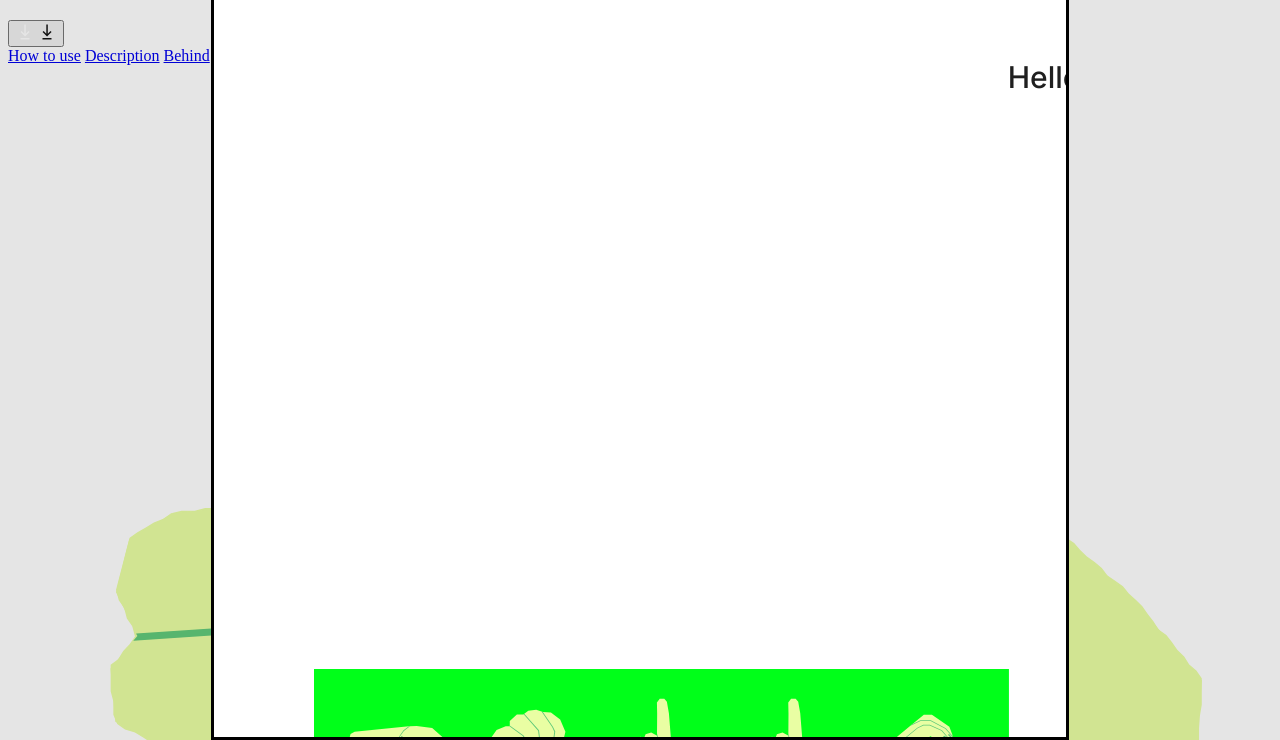
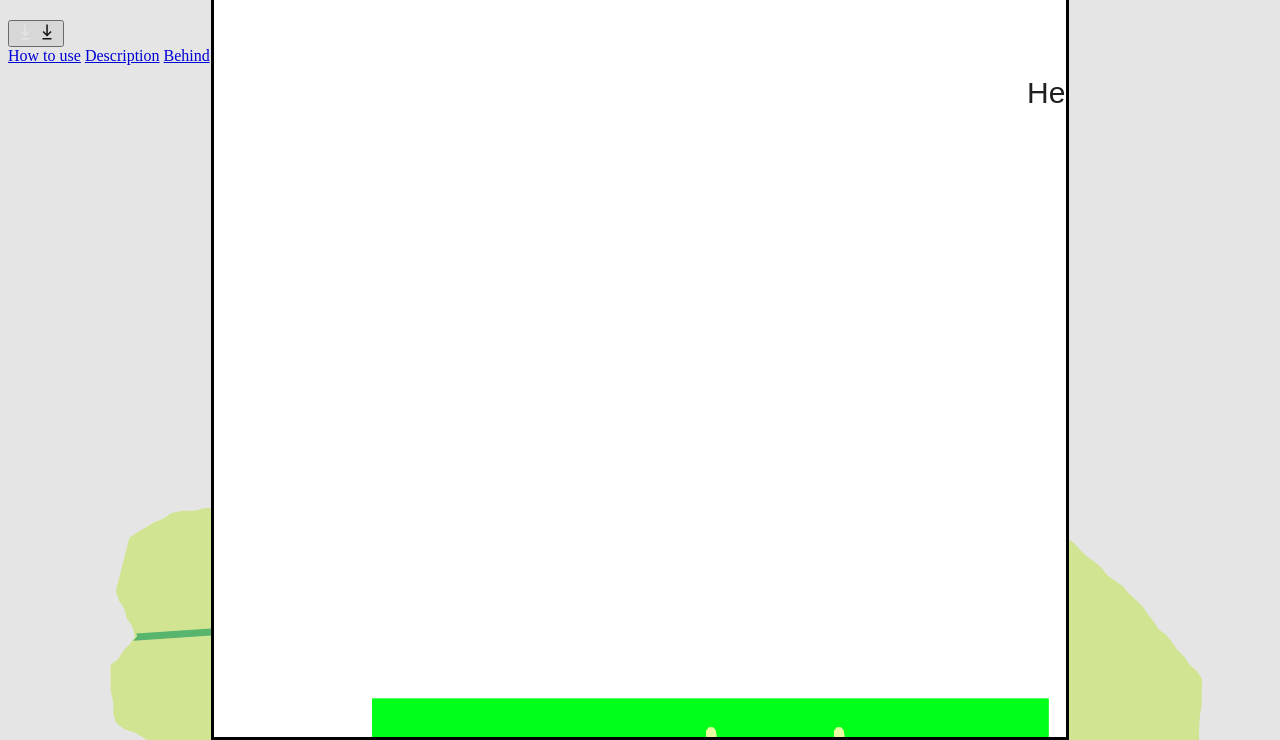
Before and after one commit to torytony24/finglyph, a website with bundled scripts: page main_page.html in a window 1280 px wide. Both pictures are taken after a click on the button "Preview postcard". Shown: the part 60-800 px from the top of the page. Built offline with nearby package versions, Linux system fonts and the light colour scheme.

Commit message:
postcard update

```diff
--- a/js/postcard-preview.js
+++ b/js/postcard-preview.js
@@ -6,22 +6,31 @@ const postcardContext = postcardCanvas.getContext('2d');
 const signImageCache = new Map();
 let renderVersion = 0;
 
-const CARD_HEIGHT = 160;
+const CARD_HEIGHT = 155.83;
 const CARD_MAX_WIDTH = 1600;
-const TEXT_GAP = 60;
 const CAPTION_FONT_SIZE = 30;
-const MULTI_WORD_LEFT_MARGIN = 84;
+const WORD_GAP = 24;
+const MULTI_WORD_LEFT_MARGIN = 142;
 const MULTI_WORD_ROW_GAP = 40;
-const TWO_WORD_BOTTOM_MARGIN = 130;
-const MULTI_WORD_TEXT_TOP = 105;
+const TWO_WORD_BOTTOM_MARGIN = 109;
+const MULTI_WORD_TEXT_TOP = 121;
+const SINGLE_WORD_CARD_TOP = 522;
+const SINGLE_WORD_CAPTION_TOP = 1069;
+const TALL_CARD_TOP = 121;
+const TALL_CARD_TEXT_GAP = 12;
+const TALL_CAPTION_BOTTOM = 98;
 const TALL_WORDS_PER_LINE = 8;
 const TALL_LINE_HEIGHT = CAPTION_FONT_SIZE * 2;
 
 function getTallLayout(wordCount) {
     const cardGroupHeight = wordCount * CARD_HEIGHT + (wordCount - 1) * MULTI_WORD_ROW_GAP;
-    const captionY = MULTI_WORD_LEFT_MARGIN + cardGroupHeight + CARD_HEIGHT;
+    const cardsBottom = TALL_CARD_TOP + cardGroupHeight;
     const lineCount = Math.ceil(wordCount / TALL_WORDS_PER_LINE);
-    const height = captionY + CAPTION_FONT_SIZE + (lineCount - 1) * TALL_LINE_HEIGHT + MULTI_WORD_TEXT_TOP;
+    const captionHeight = CAPTION_FONT_SIZE + (lineCount - 1) * TALL_LINE_HEIGHT;
+    const baseCaptionY = 1200 - TALL_CAPTION_BOTTOM - captionHeight;
+    const needsExtendedCanvas = cardsBottom + captionHeight + TALL_CAPTION_BOTTOM > 1200;
+    const captionY = needsExtendedCanvas ? cardsBottom + TALL_CARD_TEXT_GAP : baseCaptionY;
+    const height = Math.ceil(Math.max(1200, captionY + captionHeight + TALL_CAPTION_BOTTOM));
     return { captionY, height };
 }
 
@@ -84,7 +93,7 @@ function drawWordCard(word, { x, y, maxWidth, images = null }) {
                 postcardContext.fillStyle = '#e9fea3';
                 postcardContext.fillRect(glyphX, glyphY, displayGlyphSize, displayGlyphSize);
                 postcardContext.fillStyle = '#2c6239';
-                postcardContext.font = `500 ${displayGlyphSize * 0.38}px Inter, Arial, sans-serif`;
+                postcardContext.font = `150 ${displayGlyphSize * 0.38}px Raleway, Arial, sans-serif`;
                 postcardContext.textAlign = 'center';
                 postcardContext.textBaseline = 'middle';
                 postcardContext.fillText(letters[index].toUpperCase(), glyphX + displayGlyphSize / 2, glyphY + displayGlyphSize / 2);
@@ -94,30 +103,43 @@ function drawWordCard(word, { x, y, maxWidth, images = null }) {
 
 }
 
-function drawCaption(words, y, separator = ' ') {
-    const title = words.map(word => word.charAt(0).toUpperCase() + word.slice(1).toLowerCase()).join(separator);
+function drawWordLine(words, y, { align = 'center', x = postcardCanvas.width / 2, maxWidth = CARD_MAX_WIDTH } = {}) {
+    const titles = words.map(word => word.charAt(0).toUpperCase() + word.slice(1).toLowerCase());
     postcardContext.fillStyle = '#1f1f1f';
-    postcardContext.font = `500 ${CAPTION_FONT_SIZE}px Inter, Arial, Helvetica, sans-serif`;
-    postcardContext.textAlign = 'center';
+    postcardContext.font = `100 ${CAPTION_FONT_SIZE}px Raleway, Arial, Helvetica, sans-serif`;
+    postcardContext.textAlign = 'left';
     postcardContext.textBaseline = 'top';
-    postcardContext.fillText(title, postcardCanvas.width / 2, y, CARD_MAX_WIDTH);
+    const wordWidths = titles.map(title => postcardContext.measureText(title).width);
+    const totalTextWidth = wordWidths.reduce((sum, width) => sum + width, 0);
+    const gapsWidth = WORD_GAP * Math.max(0, titles.length - 1);
+    const textScale = Math.min(1, Math.max(0, maxWidth - gapsWidth) / totalTextWidth);
+    const lineWidth = totalTextWidth * textScale + gapsWidth;
+    let wordX = align === 'center' ? x - lineWidth / 2 : x;
+
+    titles.forEach((title, index) => {
+        postcardContext.fillText(title, wordX, y, wordWidths[index] * textScale);
+        wordX += wordWidths[index] * textScale + WORD_GAP;
+    });
+}
+
+function drawCaption(words, y) {
+    drawWordLine(words, y);
+    const title = words.map(word => word.charAt(0).toUpperCase() + word.slice(1).toLowerCase()).join(' ');
     postcardCanvas.setAttribute('aria-label', `${title} postcard preview`);
 }
 
 function drawTallCaption(words, y) {
     const titles = words.map(word => word.charAt(0).toUpperCase() + word.slice(1).toLowerCase());
-    postcardContext.fillStyle = '#1f1f1f';
-    postcardContext.font = `500 ${CAPTION_FONT_SIZE}px Inter, Arial, Helvetica, sans-serif`;
-    postcardContext.textAlign = 'left';
-    postcardContext.textBaseline = 'top';
 
     for (let index = 0; index < titles.length; index += TALL_WORDS_PER_LINE) {
-        const line = titles.slice(index, index + TALL_WORDS_PER_LINE).join('      ');
-        postcardContext.fillText(
-            line,
-            MULTI_WORD_LEFT_MARGIN,
+        drawWordLine(
+            words.slice(index, index + TALL_WORDS_PER_LINE),
             y + (index / TALL_WORDS_PER_LINE) * TALL_LINE_HEIGHT,
-            postcardCanvas.width - MULTI_WORD_LEFT_MARGIN * 2,
+            {
+                align: 'left',
+                x: MULTI_WORD_LEFT_MARGIN,
+                maxWidth: postcardCanvas.width - MULTI_WORD_LEFT_MARGIN * 2,
+            },
         );
     }
 
@@ -129,18 +151,14 @@ function drawPostcardContent(words, imageGroups = null) {
     drawBlankPostcard();
 
     if (words.length === 1) {
-        const cardY = (postcardCanvas.height - CARD_HEIGHT) / 2;
         drawWordCard(words[0], {
-            x: 'center', y: cardY, maxWidth: CARD_MAX_WIDTH, images: imageGroups?.[0],
+            x: 'center', y: SINGLE_WORD_CARD_TOP, maxWidth: CARD_MAX_WIDTH, images: imageGroups?.[0],
         });
-        drawCaption(words, cardY + CARD_HEIGHT + TEXT_GAP);
-    } else if (words.length >= 2 && words.length <= 4) {
+        drawCaption(words, SINGLE_WORD_CAPTION_TOP);
+    } else if (words.length >= 2 && words.length <= 3) {
         const maxWidth = postcardCanvas.width - MULTI_WORD_LEFT_MARGIN * 2;
         const cardGroupHeight = words.length * CARD_HEIGHT + (words.length - 1) * MULTI_WORD_ROW_GAP;
-        const captionBottom = MULTI_WORD_TEXT_TOP + CAPTION_FONT_SIZE;
-        const firstCardY = words.length === 2
-            ? postcardCanvas.height - TWO_WORD_BOTTOM_MARGIN - cardGroupHeight
-            : captionBottom + (postcardCanvas.height - captionBottom - cardGroupHeight) / 2;
+        const firstCardY = postcardCanvas.height - TWO_WORD_BOTTOM_MARGIN - cardGroupHeight;
 
         words.forEach((word, index) => {
             drawWordCard(word, {
@@ -150,13 +168,24 @@ function drawPostcardContent(words, imageGroups = null) {
                 images: imageGroups?.[index],
             });
         });
-        drawCaption(words, MULTI_WORD_TEXT_TOP, '      ');
+        drawCaption(words, MULTI_WORD_TEXT_TOP);
+    } else if (words.length === 4) {
+        const maxWidth = postcardCanvas.width - MULTI_WORD_LEFT_MARGIN * 2;
+        words.forEach((word, index) => {
+            drawWordCard(word, {
+                x: MULTI_WORD_LEFT_MARGIN,
+                y: TALL_CARD_TOP + index * (CARD_HEIGHT + MULTI_WORD_ROW_GAP),
+                maxWidth,
+                images: imageGroups?.[index],
+            });
+        });
+        drawTallCaption(words, getTallLayout(words.length).captionY);
     } else if (words.length >= 5) {
         const maxWidth = postcardCanvas.width - MULTI_WORD_LEFT_MARGIN * 2;
         words.forEach((word, index) => {
             drawWordCard(word, {
                 x: MULTI_WORD_LEFT_MARGIN,
-                y: MULTI_WORD_LEFT_MARGIN + index * (CARD_HEIGHT + MULTI_WORD_ROW_GAP),
+                y: TALL_CARD_TOP + index * (CARD_HEIGHT + MULTI_WORD_ROW_GAP),
                 maxWidth,
                 images: imageGroups?.[index],
             });
@@ -168,6 +197,7 @@ function drawPostcardContent(words, imageGroups = null) {
 async function renderPostcard() {
     const currentRender = ++renderVersion;
     postcardDebugDownload.disabled = true;
+    await document.fonts.load(`100 ${CAPTION_FONT_SIZE}px Raleway`);
     const wordCards = document.querySelectorAll('#output .word-container');
     const validWords = [...wordCards]
         .map(card => (card.getAttribute('aria-label') || '').replace(/[^a-zA-Z]/g, ''))
--- a/main_page.html
+++ b/main_page.html
@@ -9,6 +9,7 @@
     <link rel="preconnect" href="https://fonts.googleapis.com" />
     <link rel="preconnect" href="https://fonts.gstatic.com" crossorigin />
     <link href="https://fonts.googleapis.com/css2?family=Inter:wght@300;400;500;700&display=swap" rel="stylesheet" />
+    <link href="https://fonts.googleapis.com/css2?family=Raleway:wght@150&display=swap" rel="stylesheet" />
     <link rel="stylesheet" href="css/style.css?v=nav-order-20261006" />
     <link rel="stylesheet" href="css/mobile-unsupported.css" />
 </head>
@@ -83,7 +84,7 @@
 
 
     <script src="js/script.js?v=letters-20261006"></script>
-    <script src="js/postcard-preview.js?v=letters-20261006"></script>
+    <script src="js/postcard-preview.js?v=postcard-raleway-20261018"></script>
     <script type="module" src="js/webcam-basic.js"></script>
     <script type="module" src="js/hand-recognition.js"></script>
 </body>
```
